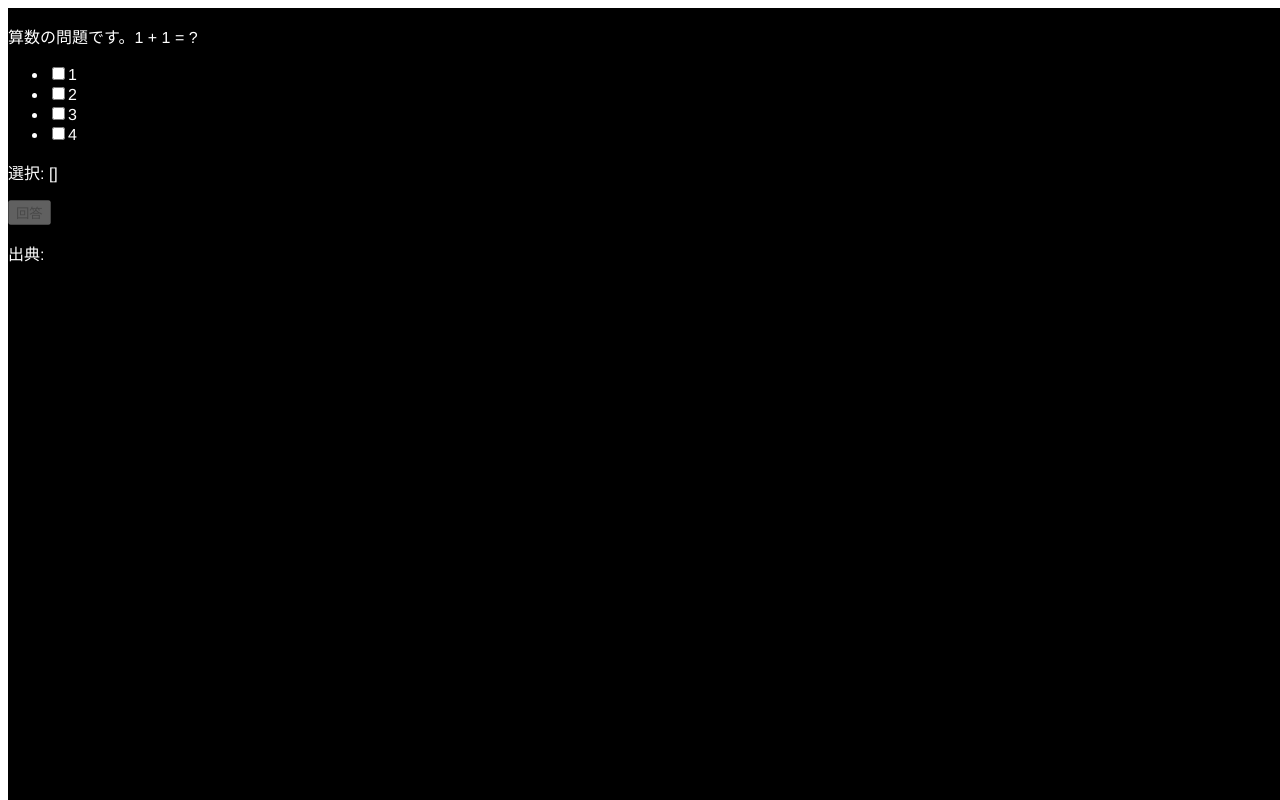
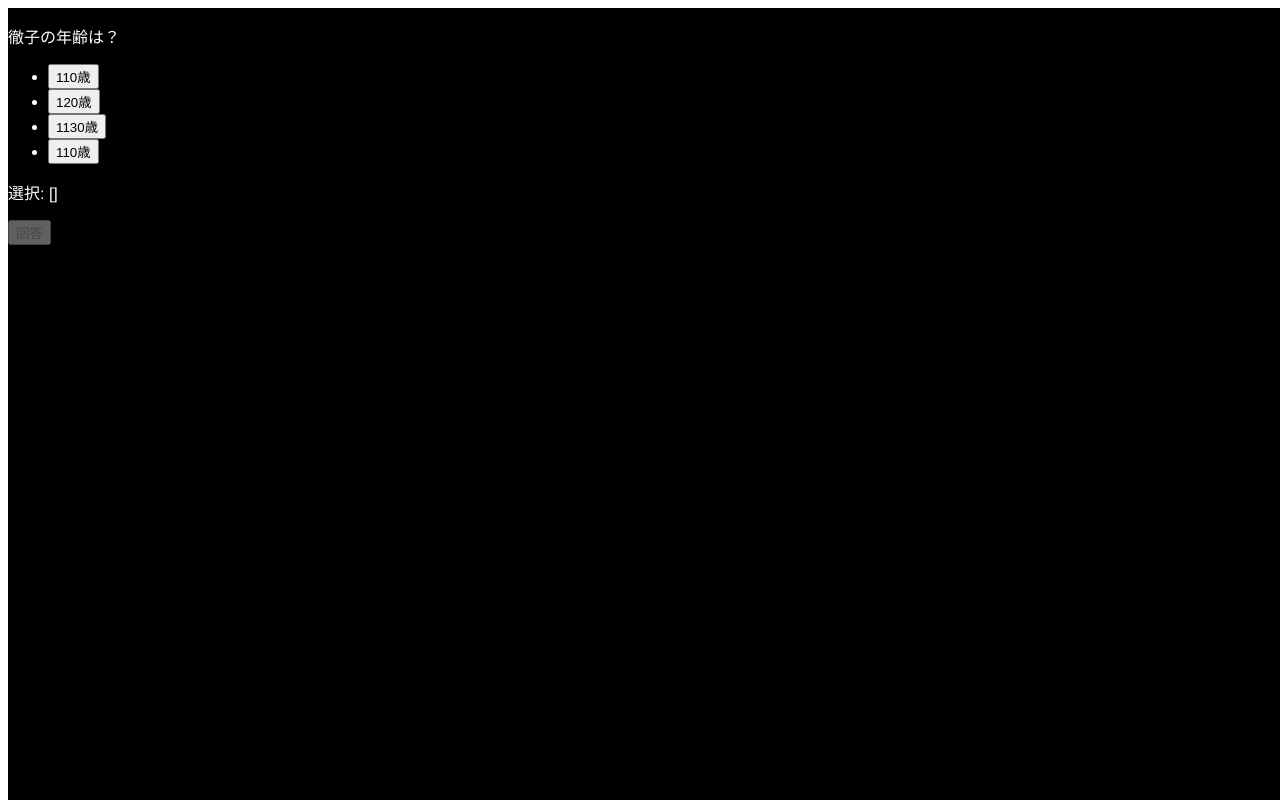
Before and after one commit to what-color-is-tetsuko/what-color-is-tetsuko, a Vue app in the folder tetsuko/: page /quiz in a window 1280 px wide. Built offline with nearby package versions, Linux system fonts and the light colour scheme.

Commit message:
うごくように

```diff
--- a/tetsuko/src/components/Quiz.vue
+++ b/tetsuko/src/components/Quiz.vue
@@ -10,13 +10,30 @@
           <p v-model="question.reference"></p>
           <ul>
             <li v-for="choice in choices">
-              <input type="checkbox" :id="choice" :value="choice" v-model="checkedChoices" :disabled="answerOpen">{{ choice }}
+<!--              <input type="checkbox" :id="choice" :value="choice" v-model="checkedChoices" :disabled="answerOpen">{{ choice }} !-->
+              <button :id="choice" :value="choice" v-model="checkedChoices" v-on:click="answerQuiz">{{ choice }}</button>
 
             </li>
           </ul>
           <p>選択: {{ checkedChoices }}</p>
                     <button v-on:click="answerQuiz" class="button is-primary" :disabled="answerOpen || checkedChoices.length === 0">回答</button>
-          <p>出典: {{ question.reference }}</p>
+        </div>
+
+        <div v-if="answerOpen" transition="fade">
+          <!--
+          <h1>解答</h1>
+          <button v-if="isCorrect" id="correct" class="button is-info"> O </button>
+          <button v-else id="wrong" class="button is-danger"> X </button>
+          <h3>正解は：<span v-for="correct in question.corrects">{{ correct }} </span></h3>
+          <p v-html="question.answer"></p>
+          !-->
+          <button class="button is-primary" v-on:click="nextQuiz">次の問題</button>
+        </div>
+
+        <div v-if="endOpen" transition="fade">
+          <h1>クリア！!!!!!!!!!!</h1>
+          <h2>正答数： {{ correctNum }} out of {{ questionIndex }}</h2>
+          <button class="button is-primary" v-on:click="initializeApp">もう１度！</button>
         </div>
     </div>
   </div>
@@ -51,7 +68,7 @@ export default {
         // 正解を開き正誤の結果を表示する
         this.answerOpen = true;
         this.isAnswerButtonDisabled = true;
-        this.isCorrect = compareArr(this.checkedChoices, this.question.corrects);
+        this.isCorrect = this.compareArr(this.checkedChoices, this.question.corrects);
         if (this.isCorrect) this.correctNum++;
       },
       // 次の問題へ
@@ -60,17 +77,22 @@ export default {
         this.questionIndex++;
 
         // questionIndex + 1と問題総数が一緒の場合、終わりページを開く
-        if (this.questionIndex === this.questions.length) {
+        if (this.questionIndex === (this.questions.length + 1) ) {
           this.questionIndex = this.questions.length;
           this.questionOpen = false;
           this.endOpen = true;
           window.scrollTo(0,0);
         } else {
+          // questionに次の問題をセットする
+          var n = this.questionIndex - 1
+          this.question = this.questions[n];
 
-          // questionに次の問題をセットする
-          this.question = this.questions[this.shuffledArr[this.questionIndex]];
           // 選択肢を生成する correctsとincorrectsを繋げシャッフル
-          this.choices = _.shuffle(_.concat(this.question.corrects, this.question.incorrects));
+
+          var arr = this.question.incorrects;
+          arr.push(this.question.corrects[0]);
+          this.choices = arr;
+
           this.checkedChoices = [];
           window.scrollTo(0,0);
         }
@@ -84,23 +106,29 @@ export default {
         var questions = [
           {
             "id": "0001",
-            "text": "算数の問題です。1 + 1 = ?",
+            "text": "徹子の年齢は？",
             "corrects": [
-              "2"
+              "110歳"
             ],
             "incorrects": [
-              "1",
-              "3",
-              "4"
+              "110歳",
+              "120歳",
+              "1130歳"
             ],
-            "answer": "指を折り曲げて数えてみましょう。"
+            "answer": "よく考えましょう"
           },
           {
             "id": "0002",
-            "text": "22222222222222",
+            "text": "柳てつこ？",
             "corrects": [
-              "1"
-            ]
+              "黒"
+            ],
+            "incorrects": [
+              "白",
+              "ほぼ",
+              "赤"
+            ],
+            "answer": "Black!!!!!!!!"
           }
         ]
 
@@ -116,33 +144,23 @@ export default {
 
           //  問題の取得
           this.questions = questions;
-//          console.log(this.questions);
 
           // // 問題をランダムに並べた配列を作成する
           var questionsNum = this.questions.length;
-          // // console.log(this.questions.length);
-
           var arr = [];
              for (var i = 0; i < questionsNum; i++) {
               arr[i] = i;
           }
 
-            var randomIndex;
-            for (var i = 0; i < questionsNum; i++) {
-              randomIndex = Math.floor(Math.random() * arr.length);
-              this.shuffledArr[i] = arr[randomIndex];
-              arr.splice(randomIndex, 1);
-            }
-
             // questionにquestionsの1問目を設定する
-            this.question = this.questions[this.shuffledArr[this.questionIndex]];
+            this.question = this.questions[0];
 
             // 選択肢を生成する correctsとincorrectsを繋げシャッフル
 
-            console.log(this.question.incorrects);
-            console.log(this.question.corrects);
-
-            this.choices = [1, 2, 3, 4];
+            // TODO: https://lodash.com/ 使っていい感じにする
+            var arr = this.question.incorrects;
+            arr.push(this.question.corrects[0]);
+            this.choices = arr;
 
     },
     // 画面生成後実行されるメソッド
@@ -154,6 +172,26 @@ export default {
     },
     prev () {
       this.questionIndex--;
+    },
+    compareArr: function (arr1, arr2) {
+      console.log(arr1);
+      console.log(arr2);
+
+      // 解答数と回答数が異なる場合false
+      if (arr1.length !== arr2.length) {
+        return false;
+      }
+
+      arr1 = arr1.sort();
+      arr2 = arr2.sort();
+
+      // 解答と回答の内容が異なる場合false
+      for (var i = 0; i < arr1.length; i++) {
+        if (arr1[i] !== arr2[i]) {
+          return false;
+        }
+      }
+      return true;
     }
   },
   mounted () {
@@ -163,6 +201,12 @@ export default {
 </script>
 
 <style>
+.fade-enter-active, .fade-leave-active {
+  transition: opacity .5s
+}
+.fade-enter, .fade-leave-to /* .fade-leave-active in <2.1.8 */ {
+  opacity: 0
+}
 h2 {
   color: #fff;
   background-color: #000;
```
